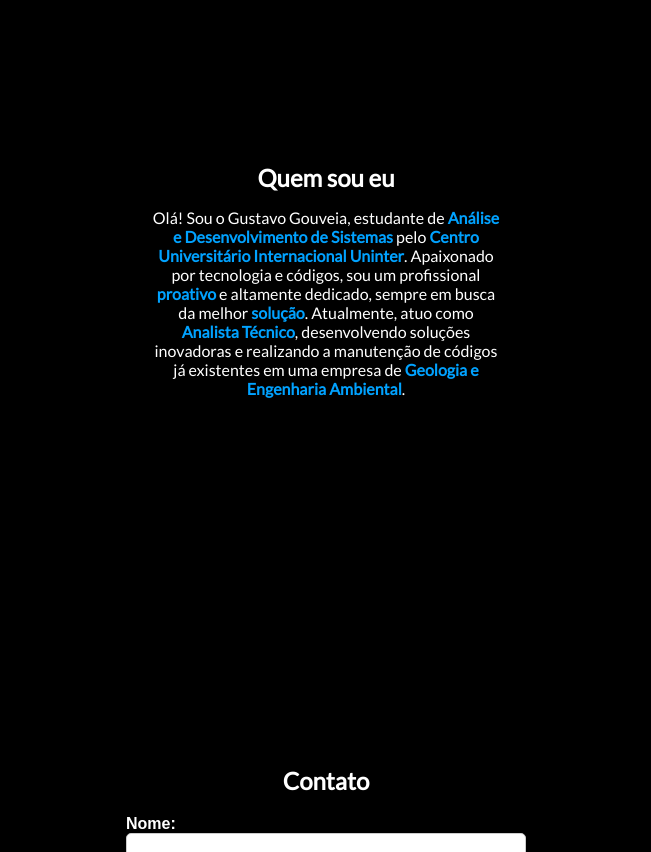
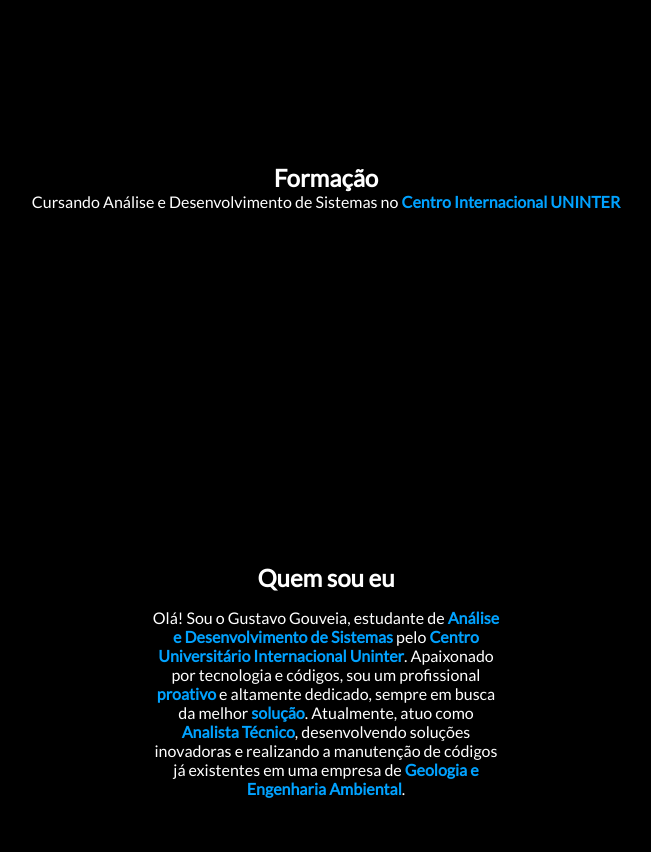
Before and after one commit to gustavogouveia1/portfolioUninter, a plain HTML site: page index.html in a window 1280 px wide. Shown: the part 1488-2340 px from the top of the page, without its empty margins (314-965 px from the left). Drawn offline with Linux system fonts and the light colour scheme.

Commit message:
Add files via upload

```diff
--- a/index.html
+++ b/index.html
@@ -14,6 +14,7 @@
 <nav>
     <a href="#quem-sou" class="nav-links">Sobre mim</a>
     <a href="#experiencias" class="nav-links">Experiências</a>
+    <a href="#formacao" class="nav-links">Formação</a>
     <a href="#contato" class="nav-links">Contato</a>
 </nav>
 </header>
@@ -42,6 +43,14 @@
     </ul>
 </div>
 </section></center>
+
+
+<center><section id="formacao" class="form_s">
+    <h2 class="title">Formação</h2>
+    <div class="box-formacao">
+        <p>Cursando Análise e Desenvolvimento de Sistemas no <strong>Centro Internacional UNINTER</strong></p>
+    </div>
+    </section></center>
 
 
 <center><section id="quem-sou" class="qs_s">
--- a/style.css
+++ b/style.css
@@ -48,6 +48,7 @@
     text-decoration: none;
     color: rgb(255, 255, 255);
     border: 1px solid rgb(0, 162, 255);
+    border-radius: 7px;
     padding: 0.5rem;
 }
 
@@ -85,6 +86,11 @@
 }
 
 #experiencias {
+    background-color: rgb(0, 0, 0);
+    color: rgb(255, 255, 255);
+}
+
+#formacao {
     background-color: rgb(0, 0, 0);
     color: rgb(255, 255, 255);
 }
```
